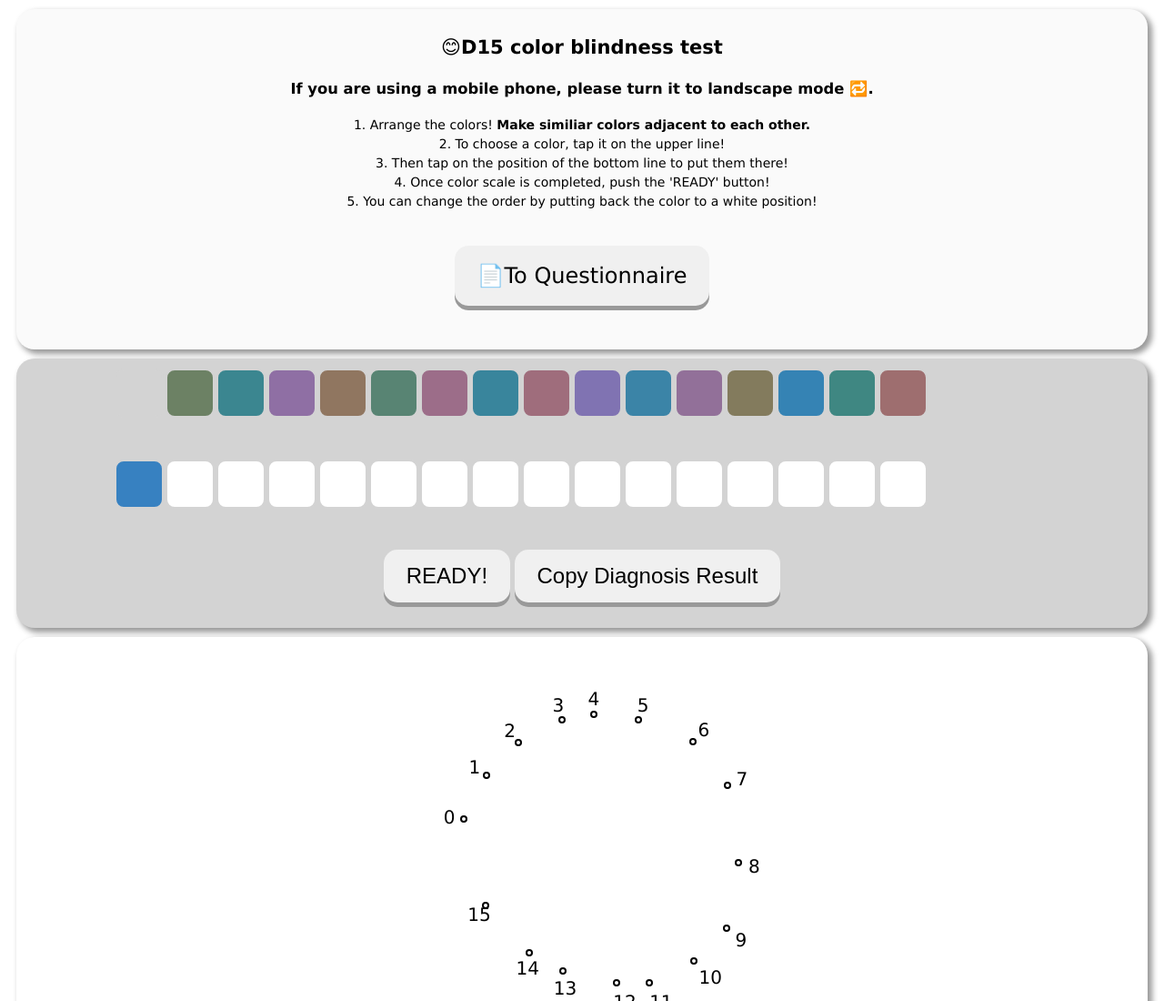
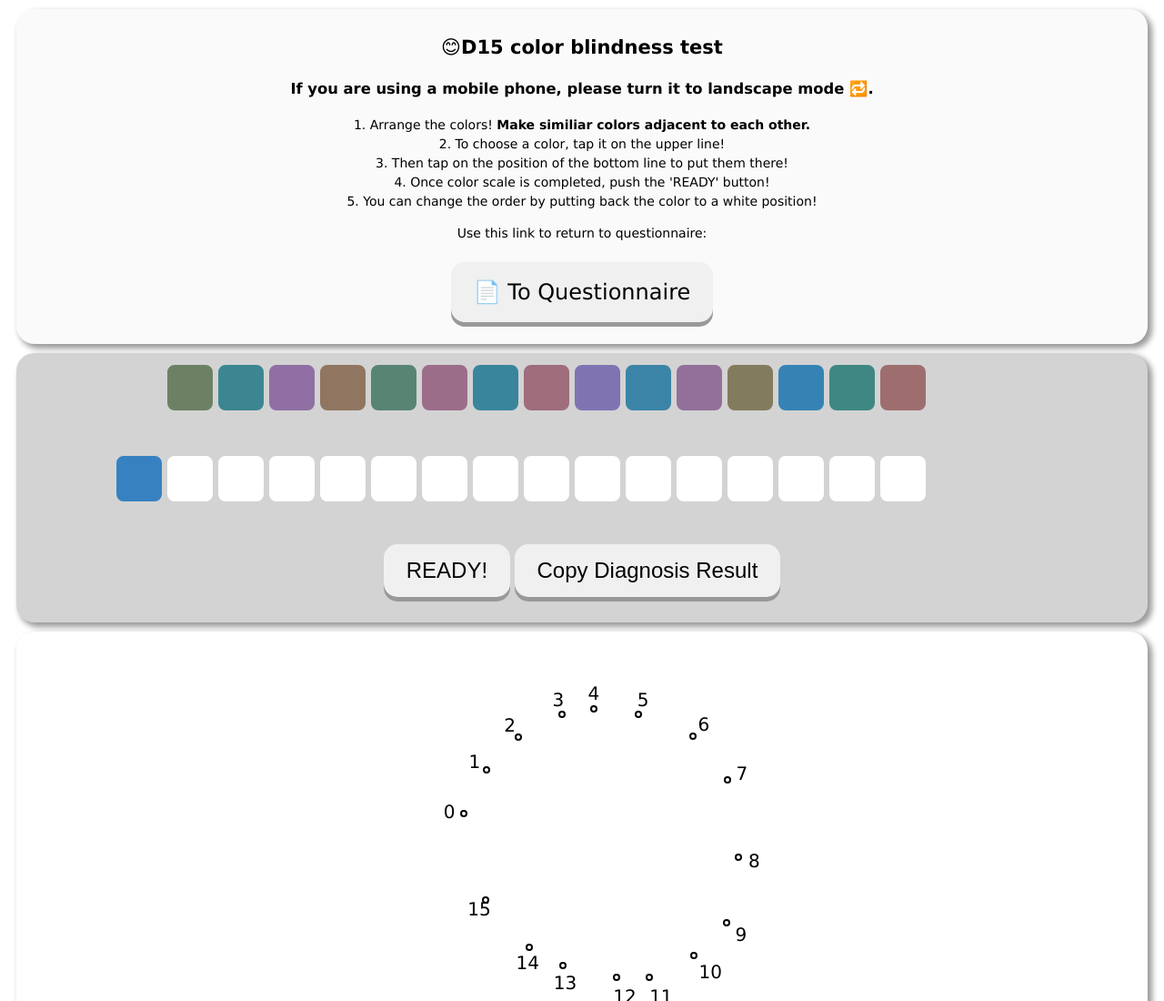
Before and after one commit to auto-Dog/d15_cvd_test, a plain HTML site: page index.html in a window 1280 px wide. Shown: the top 1100 px of the page at 91% size. Drawn offline with Linux system fonts and the light colour scheme.

Commit message:
Add files via upload

```diff
--- a/index.html
+++ b/index.html
@@ -166,7 +166,11 @@ span.b2 {
    <h3>If you are using a mobile phone, please turn it to landscape mode &#128257;.</h3>
    <p id="p">1. Arrange the colors! <b>Make similiar colors adjacent to each other.</b> <br>2. To choose a color, tap it on the upper line!<br>3. Then tap on the position of the bottom line to put them there!<br>4. Once color scale is completed, push the 'READY' button!<br>5. You can change the order by putting back the color to a white position!</p>
    <!-- <p><a class="myButton" href="https://www.color-blind-test.com/contact.html">CONTACT</a><p/> -->
-   <p Use this link to return to questionnaire: <a class="button" href="https://docs.qq.com/form/page/DRkhBSU9heUJvQmVO">&#x1F4C4;To Questionnaire</a></p>
+  <p>Use this link to return to questionnaire: <br><br>
+      <a class="button" href="https://docs.qq.com/form/page/DRkhBSU9heUJvQmVO" target="_blank">
+          &#x1F4C4; To Questionnaire
+      </a>
+  </p>
     <p id="p2" style="color:rgb(64, 64, 90)"></p>
 </div>
 
```
